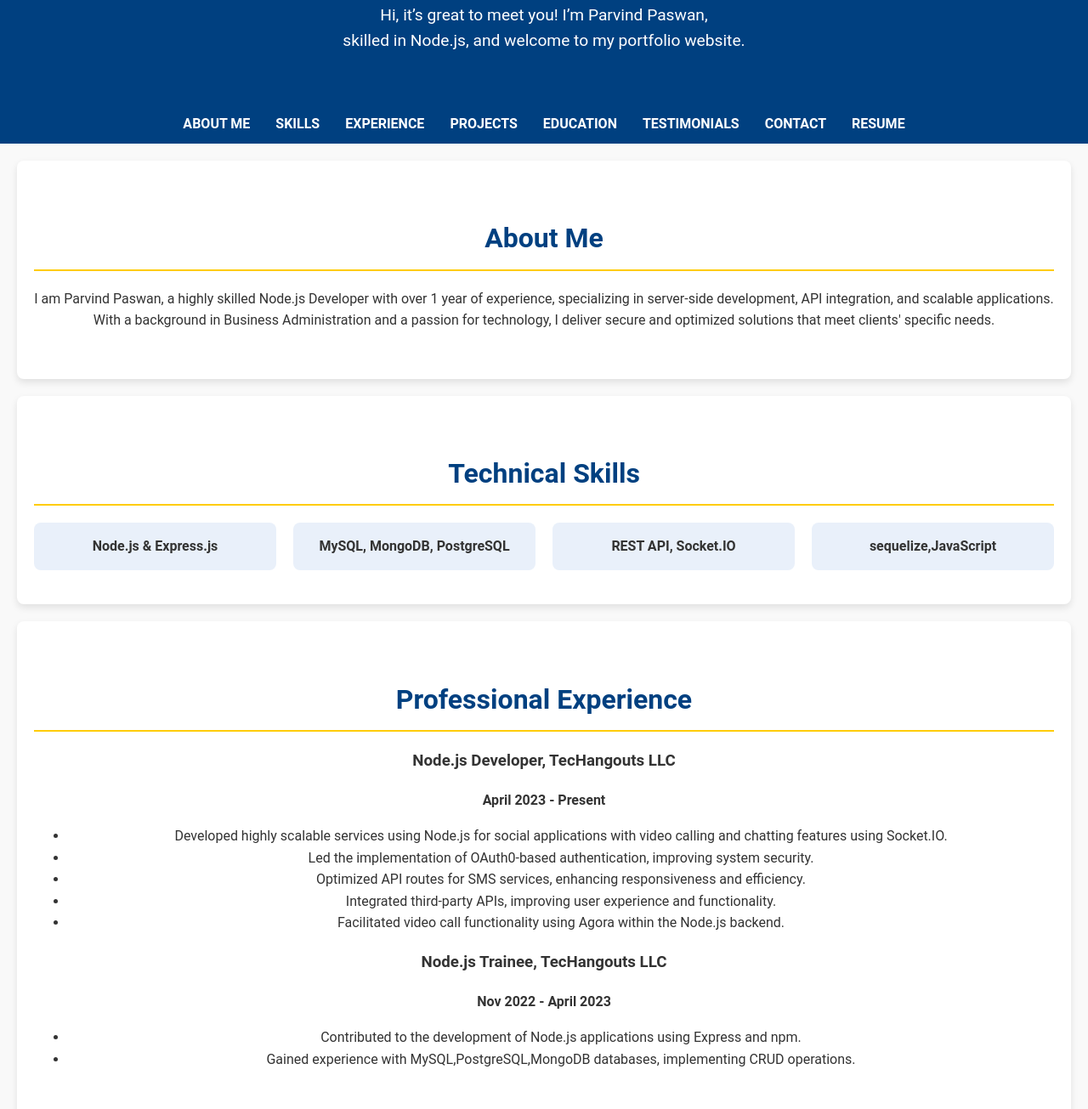
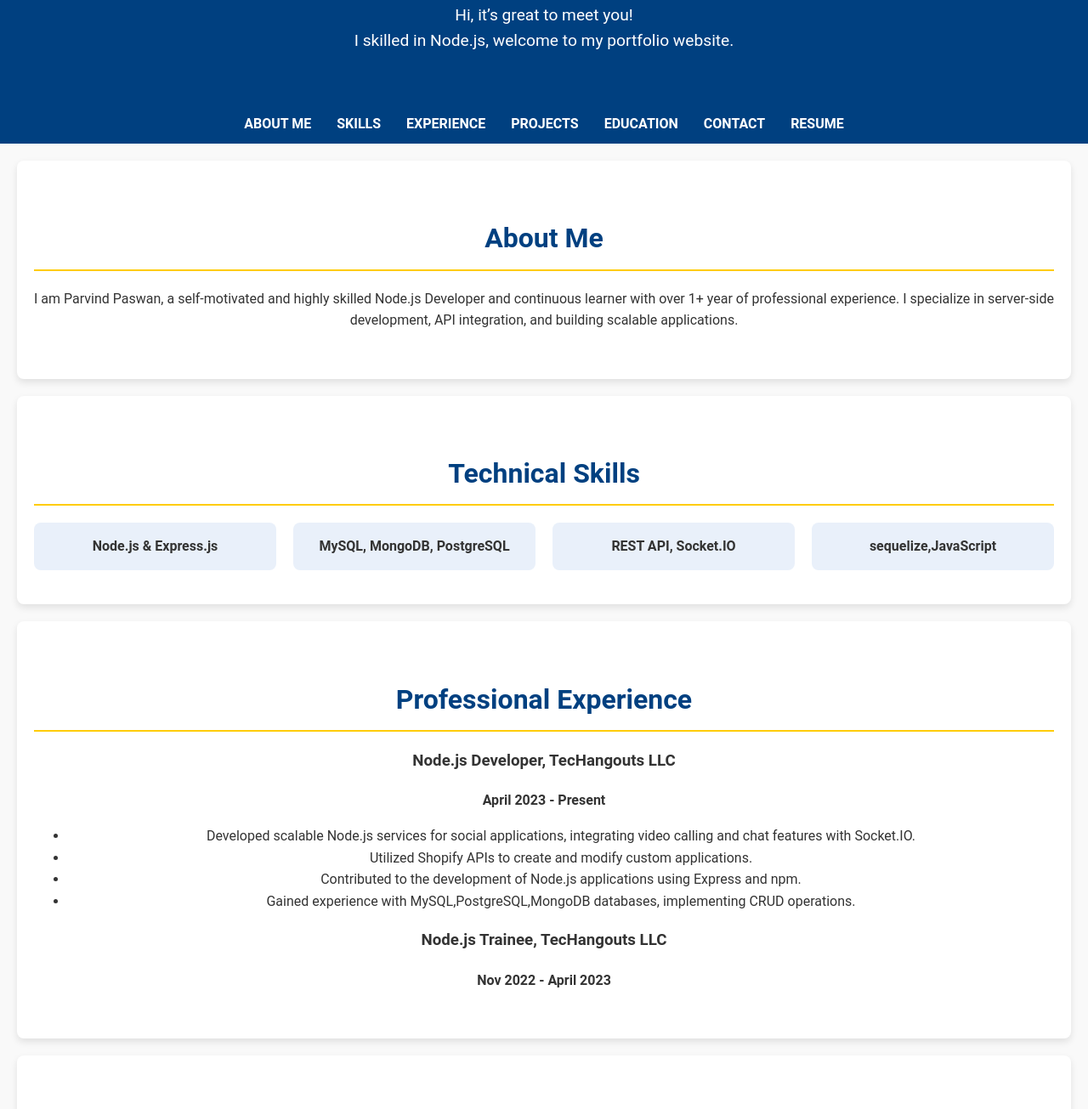
Before and after one commit to parvind06/portfolio, a plain HTML site: page index.html in a window 1280 px wide. Shown: the part 155-1460 px from the top of the page at 85% size. Drawn offline with Linux system fonts and the light colour scheme.

Commit message:
Update index.html
Signed-off-by: parvind <38455741+parvind06@users.noreply.github.com>

```diff
--- a/index.html
+++ b/index.html
@@ -19,9 +19,9 @@
             <img src="image.webp" alt="Parvind Paswan's Profile Icon" class="icon">
             Parvind Paswan
         </h1>
-        <p>
-            Hi, it’s great to meet you! I’m Parvind Paswan,<br>
-             skilled in Node.js, and welcome to my portfolio website.
+         <p>
+            Hi, it’s great to meet you!<br>
+            I skilled in Node.js, welcome to my portfolio website.
         </p>
     </header>
 
@@ -32,7 +32,6 @@
         <li><a href="#experience">Experience</a></li>
         <li><a href="#projects">Projects</a></li>
         <li><a href="#education">Education</a></li> <!-- Education link added -->
-        <li><a href="#testimonials">Testimonials</a></li>
         <li><a href="#contact">Contact</a></li>
         <li><a href="#resume">Resume</a></li> <!-- Added resume link -->
     </ul>
@@ -40,7 +39,7 @@
 
 <section id="about">
     <h2>About Me</h2>
-    <p>I am Parvind Paswan, a highly skilled Node.js Developer with over 1 year of experience, specializing in server-side development, API integration, and scalable applications. With a background in Business Administration and a passion for technology, I deliver secure and optimized solutions that meet clients' specific needs.</p>
+    <p>I am Parvind Paswan, a self-motivated and highly skilled Node.js Developer and continuous learner with over 1+ year of professional experience. I specialize in server-side development, API integration, and building scalable applications.</p>
 </section>
 
 <section id="skills">
@@ -59,22 +58,18 @@
     <div class="job">
         <h3>Node.js Developer, TecHangouts LLC</h3>
         <p><strong>April 2023 - Present</strong></p>
-        <ul>
-            <li>Developed highly scalable services using Node.js for social applications with video calling and chatting features using Socket.IO.</li>
-            <li>Led the implementation of OAuth0-based authentication, improving system security.</li>
-            <li>Optimized API routes for SMS services, enhancing responsiveness and efficiency.</li>
-            <li>Integrated third-party APIs, improving user experience and functionality.</li>
-            <li>Facilitated video call functionality using Agora within the Node.js backend.</li>
+       <ul>
+            <li>Developed scalable Node.js services for social applications, integrating video calling and chat features with Socket.IO.</li>
+            <li>Utilized Shopify APIs to create and modify custom applications.</li>
+            <li>Contributed to the development of Node.js applications using Express and npm.</li>
+            <li>Gained experience with MySQL,PostgreSQL,MongoDB databases, implementing CRUD operations.</li>
+
         </ul>
     </div>
 
  <div class="job">
         <h3>Node.js Trainee, TecHangouts LLC</h3>
         <p><strong>Nov 2022 - April 2023</strong></p>
-        <ul>
-            <li>Contributed to the development of Node.js applications using Express and npm.</li>
-            <li>Gained experience with MySQL,PostgreSQL,MongoDB databases, implementing CRUD operations.</li>
-        </ul>
     </div>
 </section>
 
```
